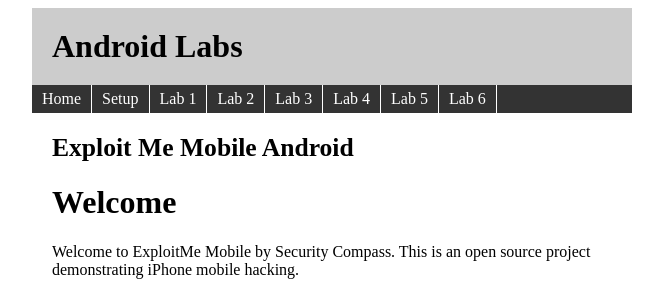
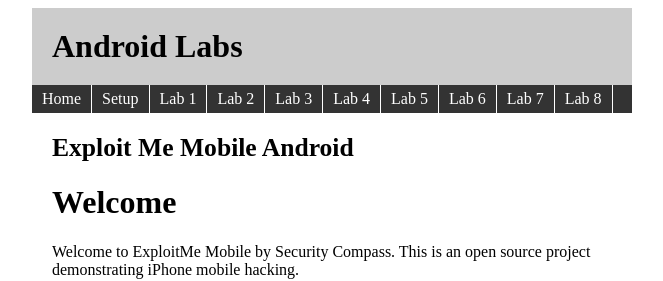
Before and after one commit to SecurityCompass/AndroidLabs, a Jekyll site: the page built from index.markdown, in a window 1280 px wide. Shown: the top 281 px of the page, without its empty margins (308-971 px from the left). Built offline with Jekyll 4.4.1, drawn with Linux system fonts in a browser that asks for light colours.

Commit message:
added lab 7/8 to index

```diff
--- a/_layouts/default.html
+++ b/_layouts/default.html
@@ -21,6 +21,8 @@
       <li><a href="lab4.html">Lab 4</a><li>
       <li><a href="lab5.html">Lab 5</a><li>
       <li><a href="lab6.html">Lab 6</a><li>
+      <li><a href="lab7.html">Lab 7</a><li>
+      <li><a href="lab8.html">Lab 8</a><li>
     </ul>
   </div>
   <div id="content">
```
